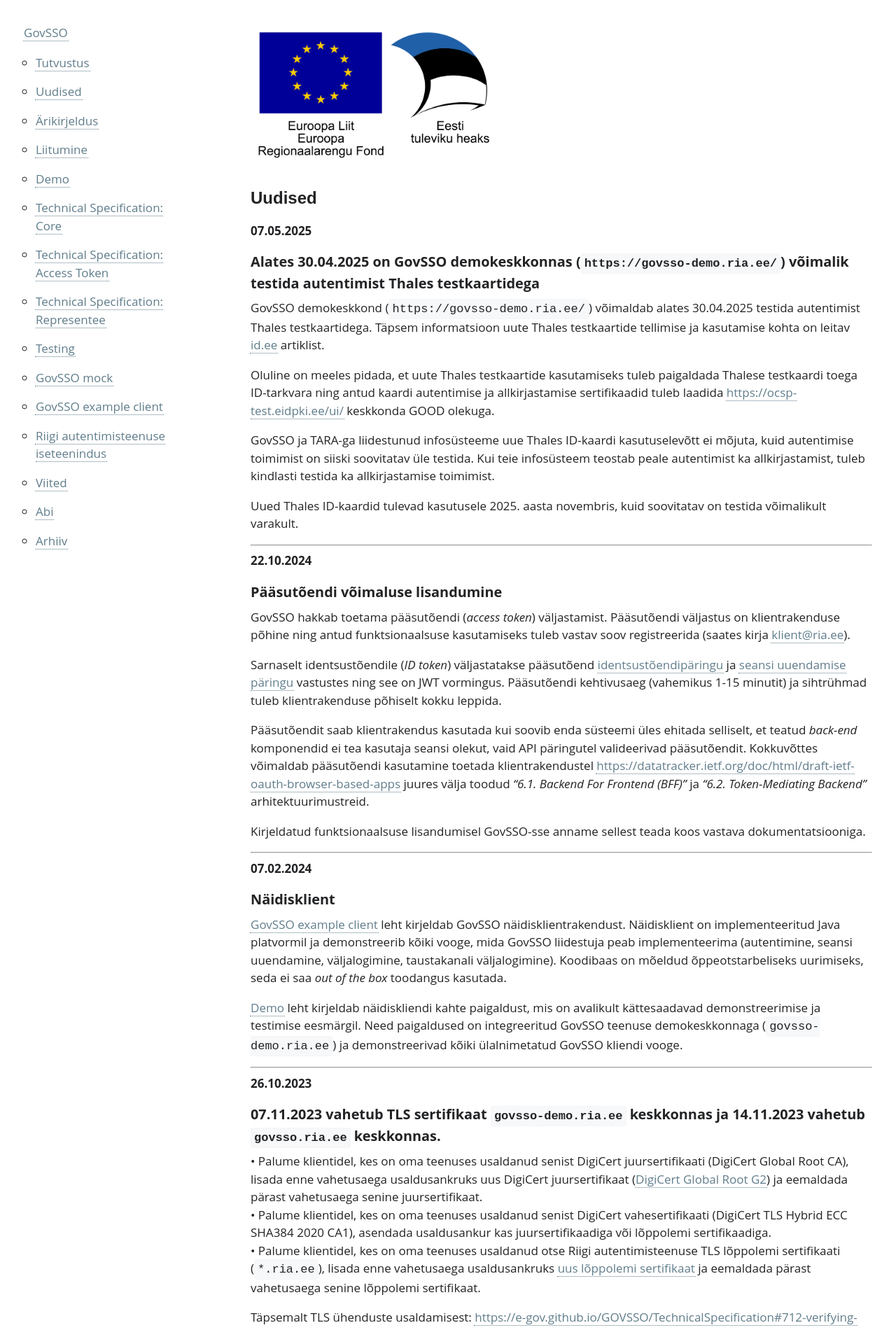
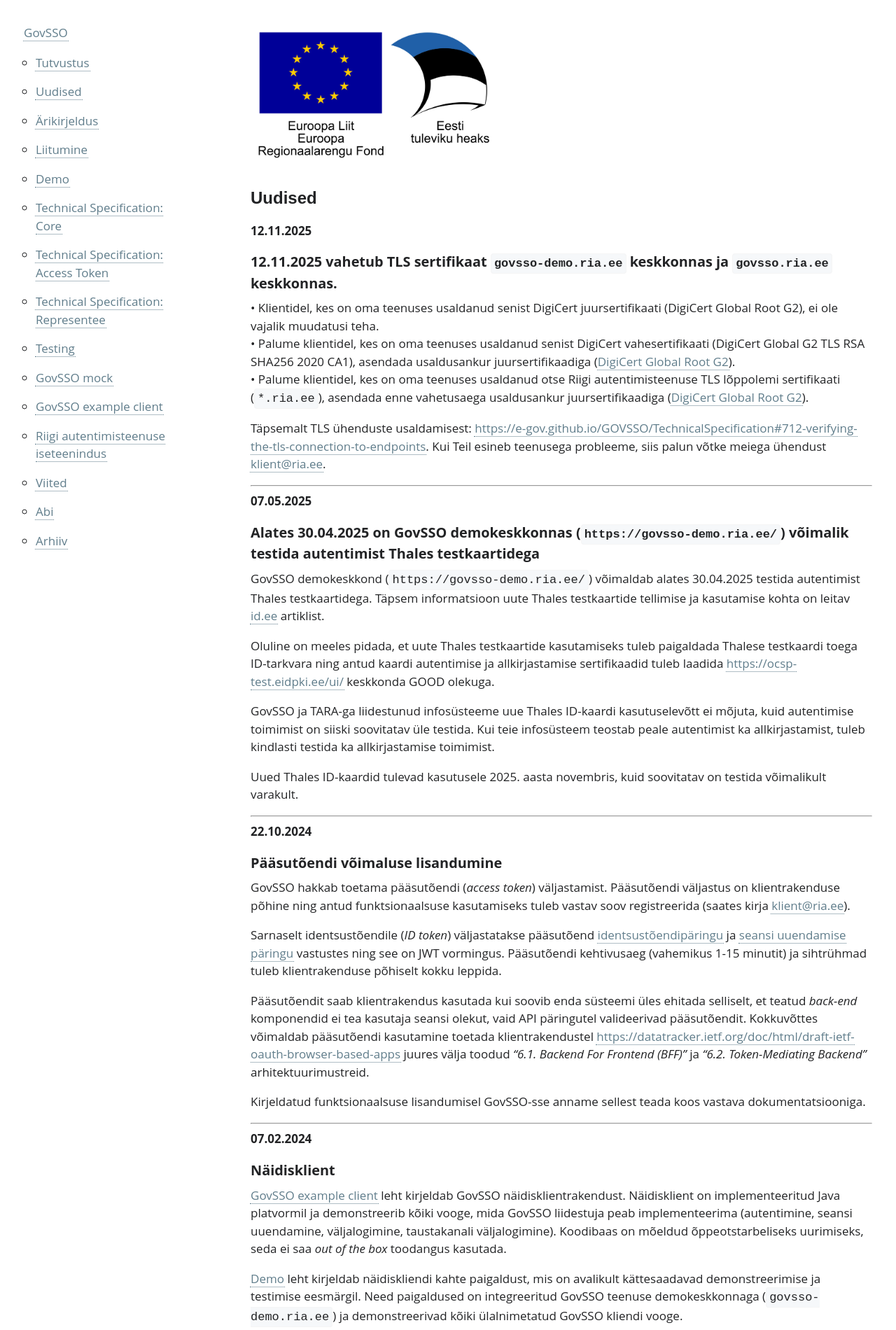
Before and after one commit to e-gov/GOVSSO, a Jekyll site: the page built from News.md, in a window 1280 px wide. Shown: the top 1900 px of the page at 70% size. Built offline with Jekyll 4.4.1, drawn with Linux system fonts in a browser that asks for light colours; some of the changed text lies outside the part shown.

Commit message:
AUT-2411 Add news about TLS end-entity certificate change

```diff
--- a/News.md
+++ b/News.md
@@ -5,6 +5,16 @@ permalink: News
 <img src='img/el_regionaalarengu_fond_horisontaalne.jpg' width="350" height="200" alt="Euroopa Liit Euroopa Regionaalarengu Fond"/>
 
 # Uudised
+
+**12.11.2025**
+## 12.11.2025 vahetub TLS sertifikaat `govsso-demo.ria.ee` keskkonnas ja `govsso.ria.ee` keskkonnas.
+• Klientidel, kes on oma teenuses usaldanud senist DigiCert juursertifikaati (DigiCert Global Root G2), ei ole vajalik muudatusi teha.<br/>
+• Palume klientidel, kes on oma teenuses usaldanud senist DigiCert vahesertifikaati (DigiCert Global G2 TLS RSA SHA256 2020 CA1), asendada usaldusankur juursertifikaadiga ([DigiCert Global Root G2](https://cacerts.digicert.com/DigiCertGlobalRootG2.crt.pem)).<br/>
+• Palume klientidel, kes on oma teenuses usaldanud otse Riigi autentimisteenuse TLS lõppolemi sertifikaati (`*.ria.ee`), asendada enne vahetusaega usaldusankur juursertifikaadiga ([DigiCert Global Root G2](https://cacerts.digicert.com/DigiCertGlobalRootG2.crt.pem)).<br/>
+
+Täpsemalt TLS ühenduste usaldamisest: [https://e-gov.github.io/GOVSSO/TechnicalSpecification#712-verifying-the-tls-connection-to-endpoints](TechnicalSpecification#712-verifying-the-tls-connection-to-endpoints). Kui Teil esineb teenusega probleeme, siis palun võtke meiega ühendust [klient@ria.ee](mailto:klient@ria.ee).
+
+___
 
 **07.05.2025**
 ## Alates 30.04.2025 on GovSSO demokeskkonnas (`https://govsso-demo.ria.ee/`) võimalik testida autentimist Thales testkaartidega
```
